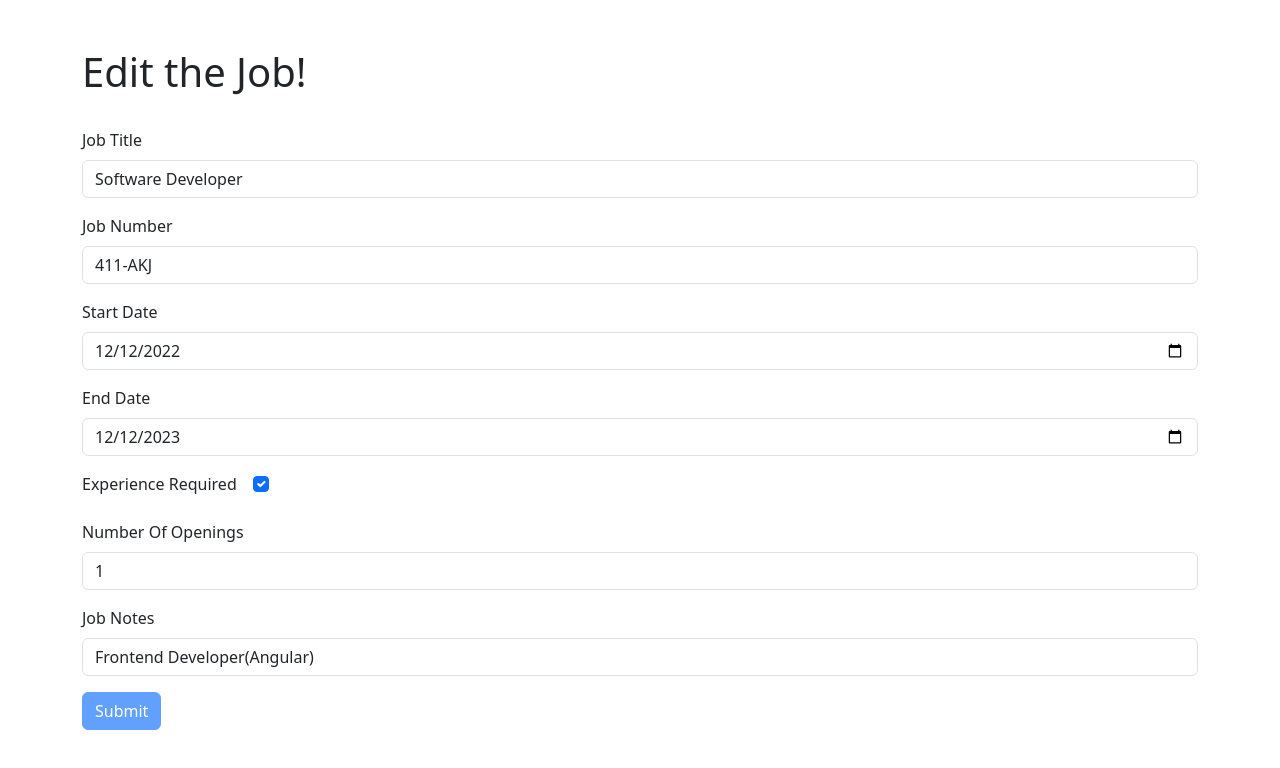
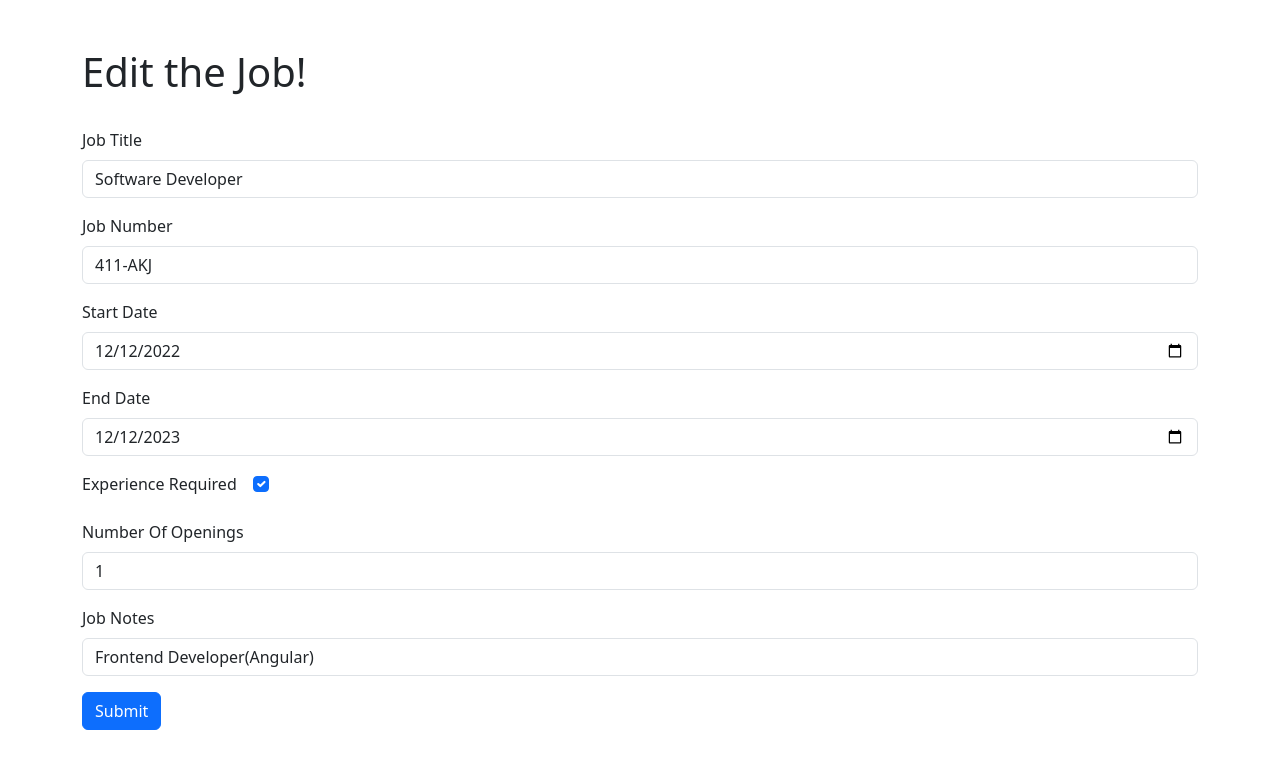
Before and after one commit to zhansakhmetova/interspark-test, an Angular app: page /jobs/1 in a window 1280 px wide. Shown: the top 768 px of the page. Built offline with nearby package versions, Linux system fonts and the light colour scheme; data requests are answered from the project's data file.

Commit message:
remove unused imports

```diff
--- a/src/app/shared/job-form/job-form.component.html
+++ b/src/app/shared/job-form/job-form.component.html
@@ -32,7 +32,7 @@
           <input class="form-control" type="text"  id="notes" formControlName="job_notes">
         </div>
         <div>
-          <button class="btn btn-primary" [disabled]="jobForm.valid" (click)="onSubmit()">Submit</button>
+          <button class="btn btn-primary"  (click)="onSubmit()">Submit</button>
         </div>
       </form>
     </div>
```
